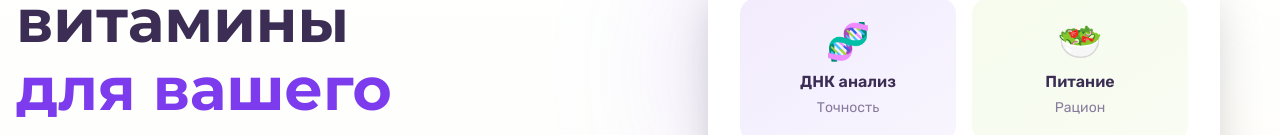
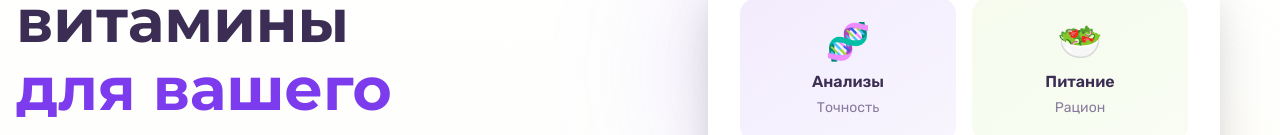
Before and after one commit to pr-poehali-dev/vitamin-assistant-project, a React (Vite) app: page / in a window 1280 px wide. Shown: the part 241-376 px from the top of the page. Built offline with nearby package versions, Linux system fonts and the light colour scheme.

Commit message:
Обновлена компонента UI

```diff
--- a/src/components/Hero.tsx
+++ b/src/components/Hero.tsx
@@ -93,7 +93,7 @@ const Hero = ({ onStartSurvey, onViewCatalog, onViewProfile }: HeroProps) => {
                 <div className="grid grid-cols-2 gap-4">
                   <div className="bg-gradient-to-br from-primary/10 to-primary/5 rounded-2xl p-6 text-center">
                     <div className="text-4xl mb-2">🧬</div>
-                    <div className="font-semibold text-foreground">ДНК анализ</div>
+                    <div className="font-semibold text-foreground">Анализы</div>
                     <div className="text-sm text-muted-foreground mt-1">Точность</div>
                   </div>
                   <div className="bg-gradient-to-br from-secondary/80 to-secondary/60 rounded-2xl p-6 text-center">
```
